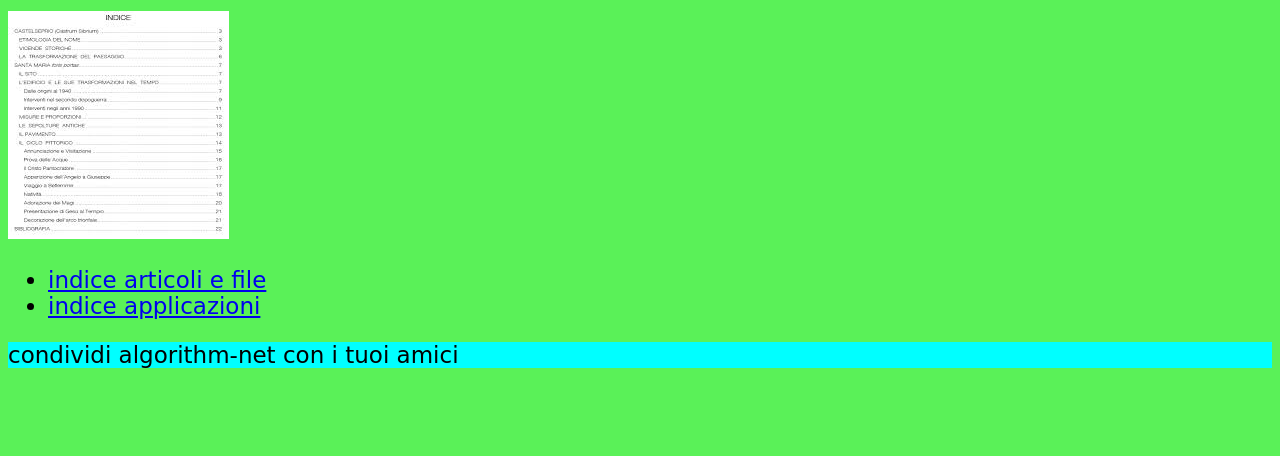
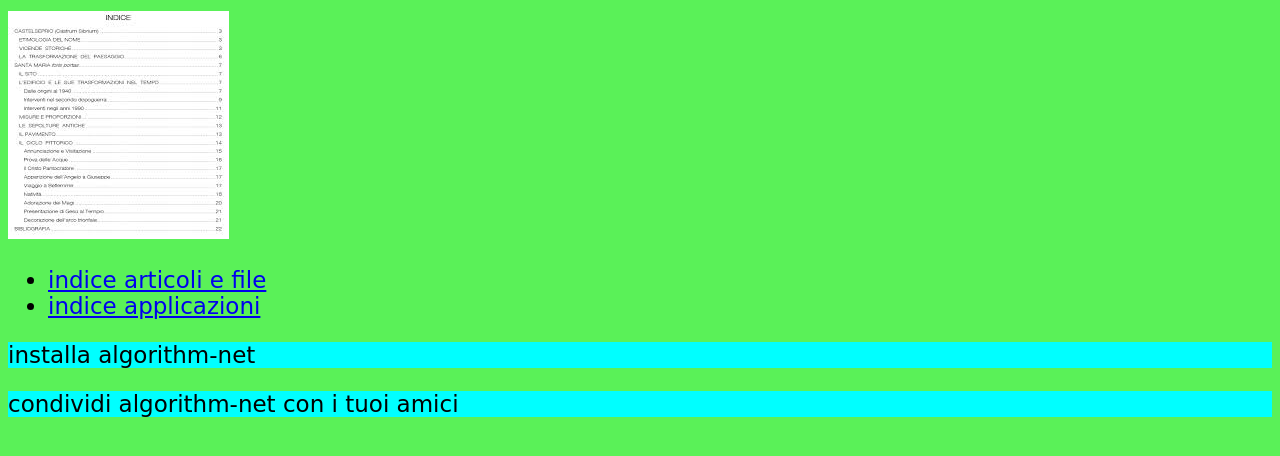
Before and after one commit to valenzanico/algorithm-net-old, a plain HTML site: page index.html in a window 1280 px wide. Shown: the part 114-570 px from the top of the page. Drawn offline with Linux system fonts and the light colour scheme.

Commit message:
installa

```diff
--- a/index.html
+++ b/index.html
@@ -50,10 +50,8 @@ if (window.matchMedia('(display-mode: standalone)').matches) {
 
 
 
-    <!--
-    <p>instlla algorithm-net</p>
+    <p class=“installa“>installa algorithm-net</p>
     <pwa-install></pwa-install>
--->
     <p>condividi algorithm-net con i tuoi amici</p>
     <div align="left">
         <pwb-share title="condividi algorithm-net" text="condividi l'app" url="https://microsoft.com"></pwb-share>
```
